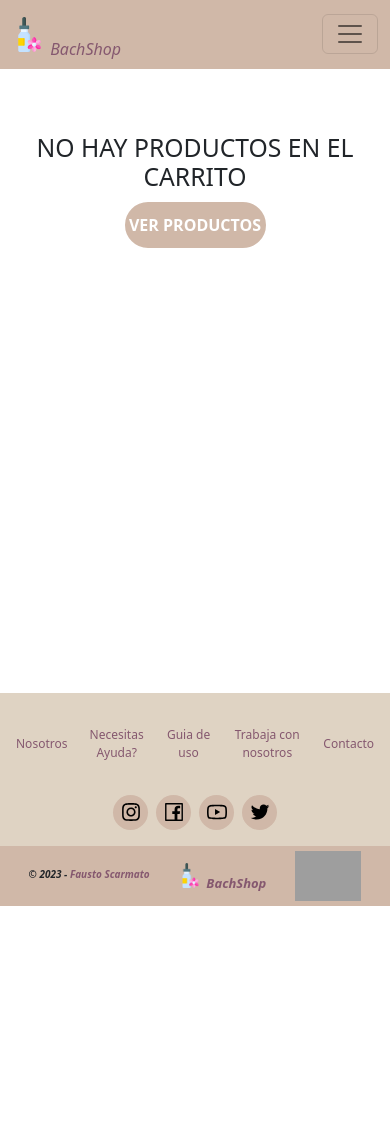
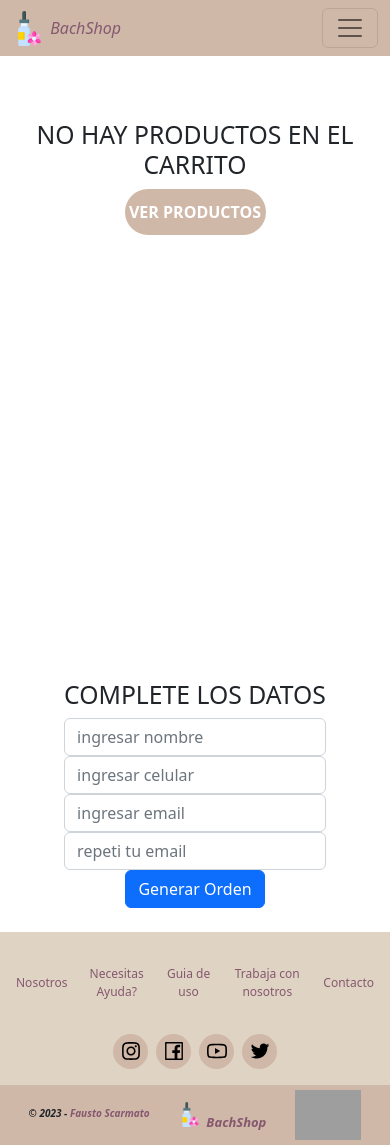
Before and after one commit to faustou/PreEntrega-2-Scarmato, a React (Vite) app: page /cart in a window 390 px wide. Before the commit the page ends 906 px from the top, so only its background shows below. Built offline with nearby package versions, Linux system fonts and the light colour scheme; grey boxes are pictures that could not be loaded.

Commit message:
update 3/10

```diff
--- a/package.json
+++ b/package.json
@@ -15,7 +15,8 @@
     "react": "^18.2.0",
     "react-bootstrap": "^2.7.0",
     "react-dom": "^18.2.0",
-    "react-router-dom": "^6.8.1"
+    "react-router-dom": "^6.8.1",
+    "react-toastify": "^9.1.1"
   },
   "devDependencies": {
     "@types/react": "^18.0.26",
--- a/src/componentes/CartContainer.jsx
+++ b/src/componentes/CartContainer.jsx
@@ -1,47 +1,11 @@
-import React, { useState } from 'react';
+import React from 'react';
 import { CloseSquareFilled } from '@ant-design/icons';
 import { useCartContext } from '../context/CartContext';
 import NoProduct from './NoProduct';
-import { addDoc, collection, getFirestore } from "firebase/firestore";
+import Form from './form.jsx';
 
 const CartContainer = () => {
     const { cartList, emptyCart, totalPrice, deleteItem } = useCartContext()
-    const [dataForm, setDataForm] = useState({
-        name:'',
-        phone:'',
-        email:'',
-        validateEmail:''
-    })
-
-    const handleOnChange = (event) => {
-        setDataForm({
-            ...dataForm,
-            [event.target.name]: event.target.value
-        })
-    }
-    console.log(dataForm)
-    const generarOrden = (event) => {
-        event.preventDefault()
-        const order = {}
-        order.buyer = dataForm
-        order.totalPrice = totalPrice()
-        order.products = cartList.map(({id, name, price}) => ({id, name, price}))
-
-        const db = getFirestore()
-        const queryCollection = collection(db, 'Orders')
-        addDoc(queryCollection, order)
-        .then(resp => console.log(resp))
-        .catch(err => console.log(err))
-        .finally(()=> {
-            emptyCart()
-            setDataForm({
-                name:'',
-                phone:'',
-                email:'',
-                validateEmail:''
-            })
-        })
-    }
     return (
         <div>
             {
@@ -63,50 +27,9 @@ const CartContainer = () => {
                         <button className='btn btn-primary mb-4' onClick={emptyCart}>
                              Vaciar el carrito
                         </button>
-
-                        <form className='form-group w-50' onSubmit={generarOrden}>
-                            <input
-                                type="text"
-                                name='name'
-                                placeholder='ingresar nombre'
-                                className='form-control'
-                                onChange={handleOnChange}
-                                value={dataForm.name}
-                                required
-                            />
-                            <input
-                                type="text"
-                                name='phone'
-                                placeholder='ingresar celular'
-                                className='form-control'
-                                onChange={handleOnChange}
-                                value={dataForm.phone}
-                                required
-                            />
-                            <input
-                                type="text"
-                                name='email'
-                                placeholder='ingresar email'
-                                className='form-control'
-                                onChange={handleOnChange}
-                                value={dataForm.email}
-                                required
-                            />
-                            <input
-                                type="text"
-                                name='validateEmail'
-                                placeholder='repeti tu email'
-                                className='form-control'
-                                onChange={handleOnChange}
-                                value={dataForm.validateEmail}
-                                required
-                            />
-                            <button className='btn btn-primary mb-4'>
-                                 Generar Orden
-                            </button>
-                        </form>
                     </div>
             }
+            <Form />
         </div>
     );
 };
--- a/src/componentes/ItemDetailCount.jsx
+++ b/src/componentes/ItemDetailCount.jsx
@@ -1,6 +1,8 @@
 import { useState } from "react"
 import { useCartContext } from "../context/CartContext"
 import AfterBuy from "./afterBuy"
+import { ToastContainer, toast } from 'react-toastify';
+import 'react-toastify/dist/ReactToastify.css';
 
 const ItemDetailCount = ({ initial= 1, stock=10, onAdd, item={item}}) => {
 
@@ -8,11 +10,15 @@ const ItemDetailCount = ({ initial= 1, stock=10, onAdd, item={item}}) => {
     const [count, setCount] = useState(initial)
     const { addCart, cartList } = useCartContext()
 
+    //toastify
+    const notifyAdd = () => toast.success("Agregaste producto Exitosamente.");
+
     function onAdd(cantidad) {
         console.log(cantidad)
         addCart({...item, cantidad })
         console.log('cart List:',cartList)
         setFinisProcess(false)
+        notifyAdd()
     }
 
     const sumar = ()=> {
@@ -52,7 +58,21 @@ const ItemDetailCount = ({ initial= 1, stock=10, onAdd, item={item}}) => {
                     </div>
 
                 :
-                <AfterBuy />
+                <>
+                    <AfterBuy />
+                    <ToastContainer
+                        position="bottom-right"
+                        autoClose={4000}
+                        hideProgressBar={false}
+                        newestOnTop={false}
+                        closeOnClick
+                        rtl={false}
+                        pauseOnFocusLoss
+                        draggable
+                        pauseOnHover
+                        theme="colored"
+                    />
+                </>
 
             }
 
--- a/src/componentes/afterBuy.jsx
+++ b/src/componentes/afterBuy.jsx
@@ -1,4 +1,5 @@
 import React from 'react';
+import { ShoppingCartOutlined } from '@ant-design/icons';
 import { Link } from "react-router-dom"
 
 const AfterBuy = () => {
@@ -7,7 +8,7 @@ const AfterBuy = () => {
             <Link to='/cart'>
                 <button className="btn-5 m-2">
                     <span>
-                        Ir a cart
+                        Ir a cart <ShoppingCartOutlined style={{ fontSize: '20px', color: '#fff' }} />
                     </span>
                 </button>
             </Link>
--- /dev/null
+++ b/src/componentes/form.jsx
@@ -0,0 +1,126 @@
+import React, { useState } from 'react';
+import { addDoc, collection, getFirestore } from "firebase/firestore";
+import { useCartContext } from '../context/CartContext';
+import { ToastContainer, toast } from 'react-toastify';
+import 'react-toastify/dist/ReactToastify.css';
+import TrackingCode from './trackingCode.jsx';
+
+const Form = () => {
+    const { cartList, emptyCart, totalPrice } = useCartContext()
+
+    const [idOrder, setIdOrder] = useState()
+    const [giveId, setGiveId] = useState(false)
+    const [dataForm, setDataForm] = useState({
+        name:'',
+        phone:'',
+        email:'',
+        validateEmail:''
+    })
+
+    //toastify
+    const notifyOrder = () => toast.success("Orden Generada, Felicidades!");
+
+    const handleOnChange = (event) => {
+        setDataForm({
+            ...dataForm,
+            [event.target.name]: event.target.value
+        })
+    }
+    console.log(dataForm)
+    const generarOrden = (event) => {
+        event.preventDefault()
+        const order = {}
+        order.buyer = dataForm
+        order.totalPrice = totalPrice()
+        order.products = cartList.map(({id, name, price}) => ({id, name, price}))
+
+        const db = getFirestore()
+        const queryCollection = collection(db, 'Orders')
+
+        dataForm.email !== dataForm.validateEmail ? console.log('error no coinciden') :
+        addDoc(queryCollection, order)
+        .then(resp => setIdOrder(resp))
+        .catch(err => console.log(err))
+        .finally(()=> {
+            emptyCart()
+            setDataForm({
+                name:'',
+                phone:'',
+                email:'',
+                validateEmail:''
+            })
+            setGiveId(true)
+            notifyOrder()
+        })
+    }
+    return (
+        <div>
+            {
+                giveId==false ?
+
+                <div className='container d-flex align-items-center justify-content-center'>
+                    <form className='form-group w-40' onSubmit={generarOrden}>
+                        <h2>COMPLETE LOS DATOS</h2>
+                        <input
+                            type="text"
+                            name='name'
+                            placeholder='ingresar nombre'
+                            className='form-control'
+                            onChange={handleOnChange}
+                            value={dataForm.name}
+                            required
+                        />
+                        <input
+                            type="text"
+                            name='phone'
+                            placeholder='ingresar celular'
+                            className='form-control'
+                            onChange={handleOnChange}
+                            value={dataForm.phone}
+                            required
+                        />
+                        <input
+                            type="text"
+                            name='email'
+                            placeholder='ingresar email'
+                            className='form-control'
+                            onChange={handleOnChange}
+                            value={dataForm.email}
+                            required
+                        />
+                        <input
+                            type="text"
+                            name='validateEmail'
+                            placeholder='repeti tu email'
+                            className='form-control'
+                            onChange={handleOnChange}
+                            value={dataForm.validateEmail}
+                            required
+                        />
+                        <button className='btn btn-primary mb-4'>
+                            Generar Orden
+                        </button>
+                    </form>
+                </div>
+                :
+                    <>
+                        <ToastContainer
+                            position="bottom-right"
+                            autoClose={4000}
+                            hideProgressBar={false}
+                            newestOnTop={false}
+                            closeOnClick
+                            rtl={false}
+                            pauseOnFocusLoss
+                            draggable
+                            pauseOnHover
+                            theme="colored"
+                        />
+                        <TrackingCode idOrder={idOrder} />
+                    </>
+            }
+        </div>
+    );
+};
+
+export default Form;
--- a/src/componentes/navbar.css
+++ b/src/componentes/navbar.css
@@ -2,6 +2,9 @@
     padding: 0;
     margin: 0;
     box-sizing: border-box;
+}
+html{
+    background-color: #85586F;
 }
 header {
     display: flex;
@@ -70,16 +73,12 @@ a{
 }
 .logo a{
     display: flex;
-    gap: 1rem;
     align-items: center;
     text-decoration: none;
     color: #85586F;
     font-size: 2rem;
     font-weight: 700;
     font-style: oblique;
-}
-.logo a p{
-    margin-top: 2.8rem;
 }
 .greeting{
     display: flex;
@@ -186,10 +185,6 @@ a{
     .logo a {
         font-size: 1rem;
         font-weight: 500;
-        gap: 0.2rem;
-    }
-    .logo a p{
-        margin-top: 1.8rem;
     }
     .headerLogo {
         width: 35px;
--- /dev/null
+++ b/src/componentes/trackingCode.jsx
@@ -0,0 +1,11 @@
+import React from 'react';
+
+const TrackingCode = ({idOrder}) => {
+    return (
+        <div>
+            <h2> CODIGO DE SEGUIMIENTO: {(idOrder.id)} </h2>
+        </div>
+    );
+};
+
+export default TrackingCode;
```
Also changed, not shown: 2 other files (tests, documents, lock files or other folders).
